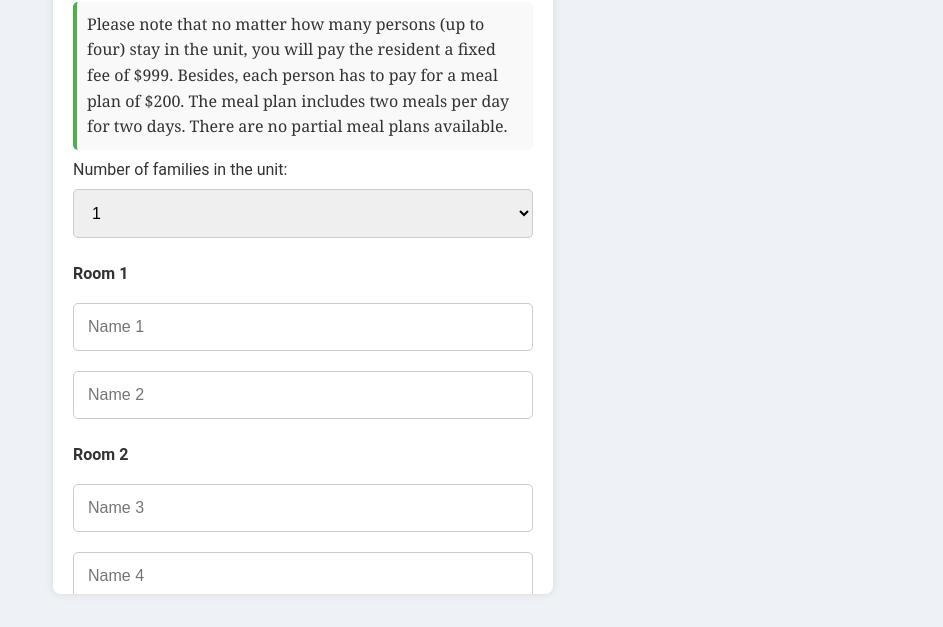
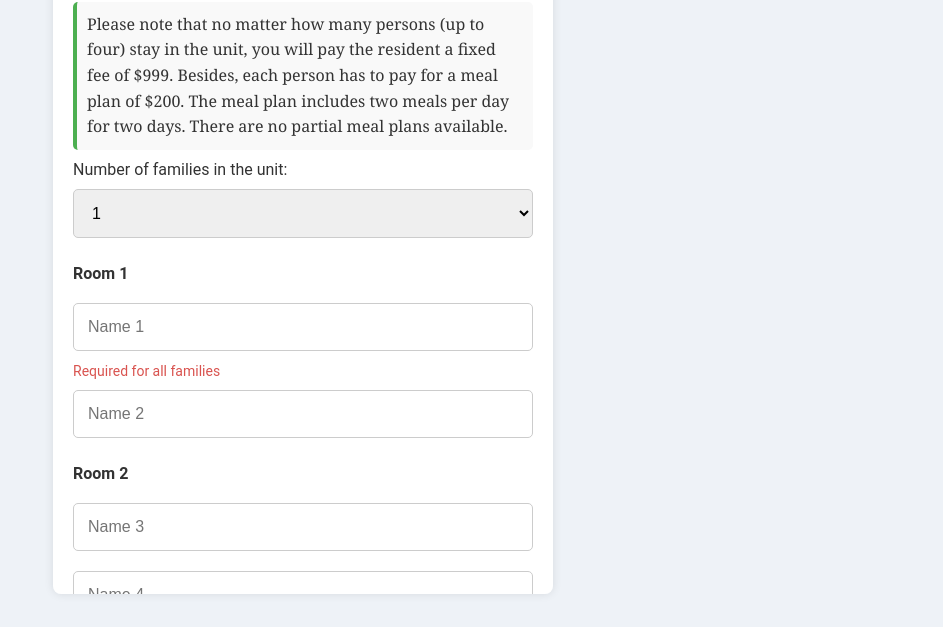
Before and after one commit to csum2/retreatReg-web, a plain HTML site: page form.html in a window 1280 px wide. Shown: the part 146-773 px from the top of the page, without its empty margins (337-1280 px from the left). Drawn offline with Linux system fonts and the light colour scheme; some packages are replaced by stand-ins of ours; a script that the page names is missing.

Commit message:
Add hints to required fileds

```diff
--- a/form.html
+++ b/form.html
@@ -24,11 +24,15 @@
 
         <h3>Room 1</h3>
         <input type="text" id="name1" placeholder="Name 1" required>
+        <span class="hint" id="hintName1">Required for all families</span>
         <input type="text" id="name2" placeholder="Name 2">
+        <span class="hint" id="hintName2" style="display: none;">Optional</span>
 
         <h3>Room 2</h3>
         <input type="text" id="name3" placeholder="Name 3">
+        <span class="hint" id="hintName3" style="display: none;">Required if 2 families</span>
         <input type="text" id="name4" placeholder="Name 4">
+        <span class="hint" id="hintName4" style="display: none;">Optional</span>
 
         <hr class="divider">
 
@@ -193,6 +197,12 @@
                 nameInputs[1].required = false; // Name 2 is not required
                 nameInputs[2].required = (numFamilies === 2); // Name 3 is required only if 2 families
                 nameInputs[3].required = false; // Name 4 is not required
+
+                // Update hints based on the number of families
+                document.getElementById('hintName1').style.display = 'inline'; // Always show
+                document.getElementById('hintName2').style.display = 'none'; // Hide Name 2 hint
+                document.getElementById('hintName3').style.display = (numFamilies === 2) ? 'inline' : 'none'; // Show Name 3 hint if 2 families
+                document.getElementById('hintName4').style.display = 'none'; // Hide Name 4 hint
             }
 
             numFamiliesSelect.addEventListener('change', updateNameFields);
@@ -227,8 +237,8 @@
                 // Add meal plan cost per name entered
 
                 document.getElementById('totalFee').textContent = `Total Fee: $${total.toFixed(2)}`;
-                //submitButton.disabled = tShirtCount === 999 || !checkRequiredFields();
-                submitButton.disabled = tShirtCount === 999
+                //submitButton.disabled = total === 999 || !checkRequiredFields();
+                submitButton.disabled = total === 999
             }
 
             document.getElementById('calculateFee').addEventListener('click', calculateTotalFee);
--- a/style.css
+++ b/style.css
@@ -64,6 +64,21 @@ p, h3, label {
 .container input:focus, .container select:focus {
     border-color: #4CAF50;
     outline: none;
+}
+
+/* Hint text styling */
+.hint {
+    font-size: 14px;
+    color: #d9534f; /* Red color for hints */
+    margin-top: -5px; /* Move the hint text closer to the input */
+    margin-bottom: 10px; /* Space between hint and next element */
+    display: none; /* Initially hidden */
+}
+
+/* Show hint text when input is required */
+input:invalid ~ .hint,
+select:invalid ~ .hint {
+    display: block; /* Show hint text if the input is invalid */
 }
 
 /* T-shirt order table styling */
```
